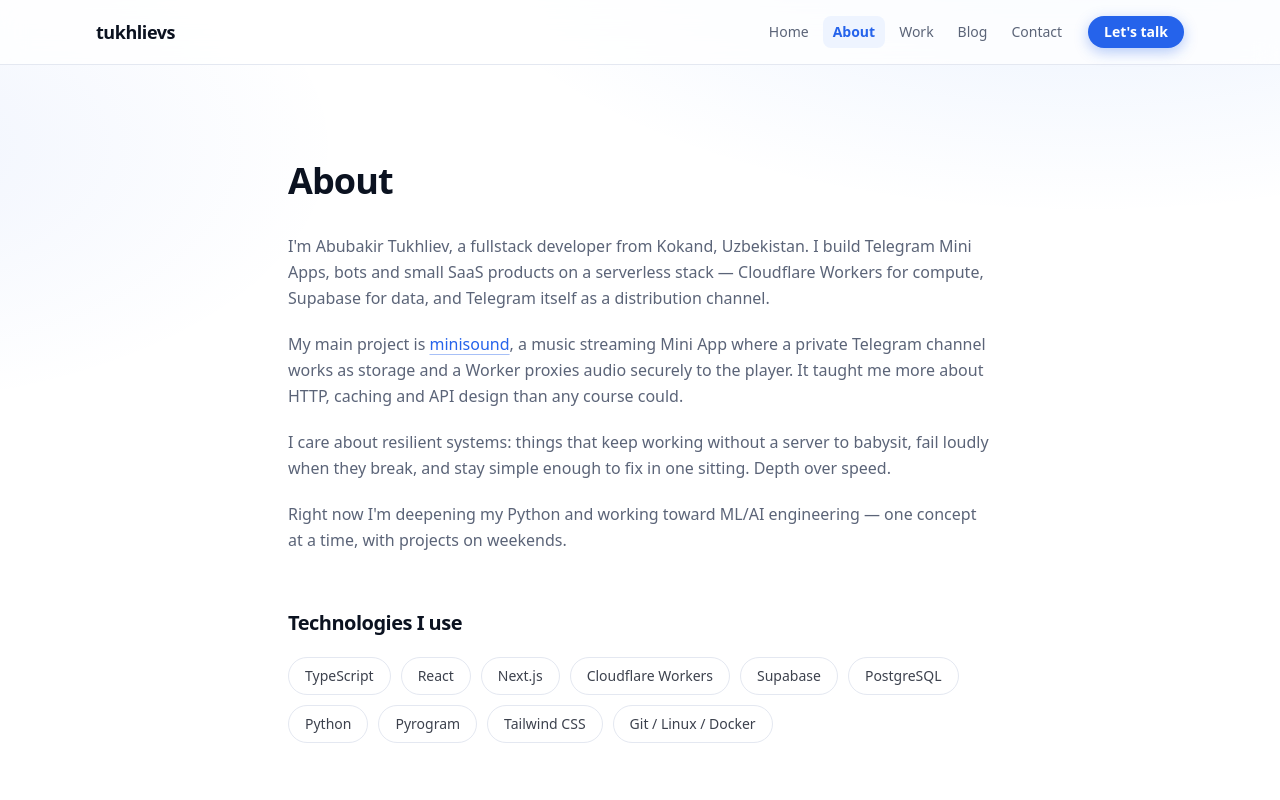
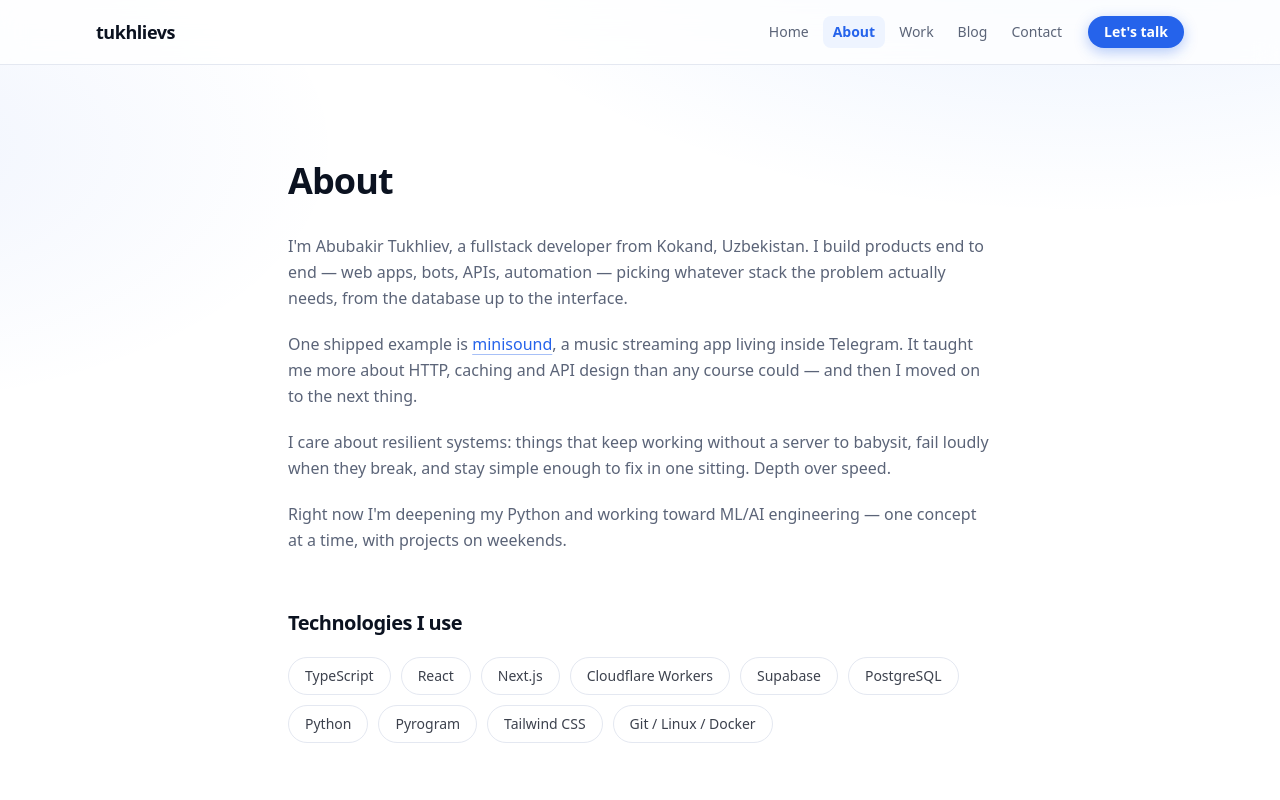
Before and after one commit to tukhlievs/tukhlievs, a Next.js app: page /tukhlievs/about in a window 1280 px wide. Shown: the top 800 px of the page. Built offline with nearby package versions, Linux system fonts and the light colour scheme.

Commit message:
Reposition self-description: end-to-end builder, no stack lock-in, no focus on finished projects

```diff
--- a/src/app/about/page.tsx
+++ b/src/app/about/page.tsx
@@ -4,7 +4,7 @@ import { stack } from "@/lib/site";
 export const metadata: Metadata = {
   title: "About",
   description:
-    "Fullstack developer from Kokand, Uzbekistan. Telegram Mini Apps, Cloudflare Workers, Supabase.",
+    "Fullstack developer from Kokand, Uzbekistan. Building products end to end.",
 };
 
 export default function AboutPage() {
@@ -15,12 +15,12 @@ export default function AboutPage() {
       <div className="mt-8 space-y-5 text-muted leading-relaxed">
         <p>
           I&apos;m Abubakir Tukhliev, a fullstack developer from Kokand,
-          Uzbekistan. I build Telegram Mini Apps, bots and small SaaS products
-          on a serverless stack — Cloudflare Workers for compute, Supabase for
-          data, and Telegram itself as a distribution channel.
+          Uzbekistan. I build products end to end — web apps, bots, APIs,
+          automation — picking whatever stack the problem actually needs,
+          from the database up to the interface.
         </p>
         <p>
-          My main project is{" "}
+          One shipped example is{" "}
           <a
             href="https://t.me/minisound"
             target="_blank"
@@ -29,10 +29,9 @@ export default function AboutPage() {
           >
             minisound
           </a>
-          , a music streaming Mini App where a private Telegram channel works
-          as storage and a Worker proxies audio securely to the player. It
-          taught me more about HTTP, caching and API design than any course
-          could.
+          , a music streaming app living inside Telegram. It taught me more
+          about HTTP, caching and API design than any course could — and then
+          I moved on to the next thing.
         </p>
         <p>
           I care about resilient systems: things that keep working without a
--- a/src/app/page.tsx
+++ b/src/app/page.tsx
@@ -26,17 +26,9 @@ export default function HomePage() {
               <span className="text-gradient">Fullstack Developer</span>
             </h1>
             <p className="fade-up d2 mt-6 text-lg text-muted leading-relaxed max-w-xl">
-              Building resilient Telegram Mini Apps, bots and SaaS in the
-              Cloudflare + Supabase ecosystem. Focused on music streaming{" "}
-              <a
-                href="https://t.me/minisound"
-                target="_blank"
-                rel="noopener noreferrer"
-                className="text-accent underline underline-offset-4 decoration-accent/40 hover:decoration-accent transition-colors"
-              >
-                (minisound)
-              </a>{" "}
-              and practical products.
+              Building resilient products end to end — web apps, bots, APIs
+              and automation. Whatever the problem needs, from database to
+              interface. Always shipping something new.
             </p>
             <div className="fade-up d3 mt-8 flex flex-wrap gap-3">
               <Link
--- a/src/app/work/page.tsx
+++ b/src/app/work/page.tsx
@@ -5,8 +5,7 @@ import { ActivityGraph } from "@/components/ActivityGraph";
 
 export const metadata: Metadata = {
   title: "Work",
-  description:
-    "Projects and commit activity: minisound — a Telegram music Mini App with a private CDN.",
+  description: "Shipped projects and live commit activity.",
 };
 
 export default function WorkPage() {
@@ -14,8 +13,8 @@ export default function WorkPage() {
     <div className="max-w-6xl mx-auto px-5 sm:px-8 py-16 sm:py-24">
       <h1 className="text-4xl font-bold tracking-tight">Work</h1>
       <p className="mt-4 text-lg text-muted leading-relaxed max-w-2xl">
-        Things I&apos;ve built and shipped — serverless on Cloudflare, data in
-        Supabase, distribution through Telegram.
+        Things I&apos;ve built and shipped. The interesting part is always the
+        next one.
       </p>
 
       <div className="mt-10 grid sm:grid-cols-2 gap-5">
--- a/src/lib/site.ts
+++ b/src/lib/site.ts
@@ -9,7 +9,7 @@ export const site = {
   url: "https://tukhlievs.github.io/tukhlievs",
   title: "Abubakir Tukhliev — Fullstack Developer",
   description:
-    "Building resilient Telegram Mini Apps, bots and SaaS in the Cloudflare + Supabase ecosystem. Focused on music streaming (minisound) and practical products.",
+    "Fullstack developer building resilient products end to end — web apps, bots, APIs and automation. Always shipping something new.",
   location: "Kokand, Uzbekistan",
 };
 
```
Also changed, not shown: 2 other files (tests, documents, lock files or other folders).
